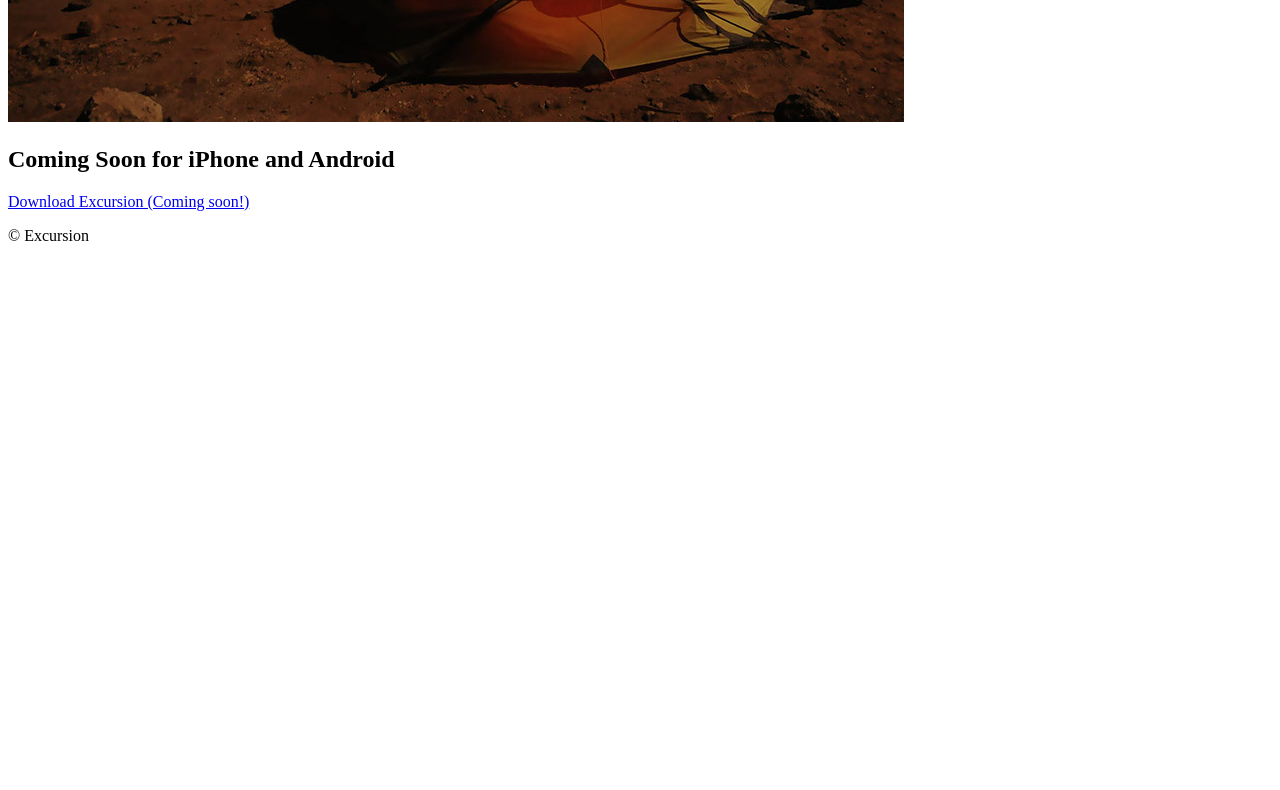
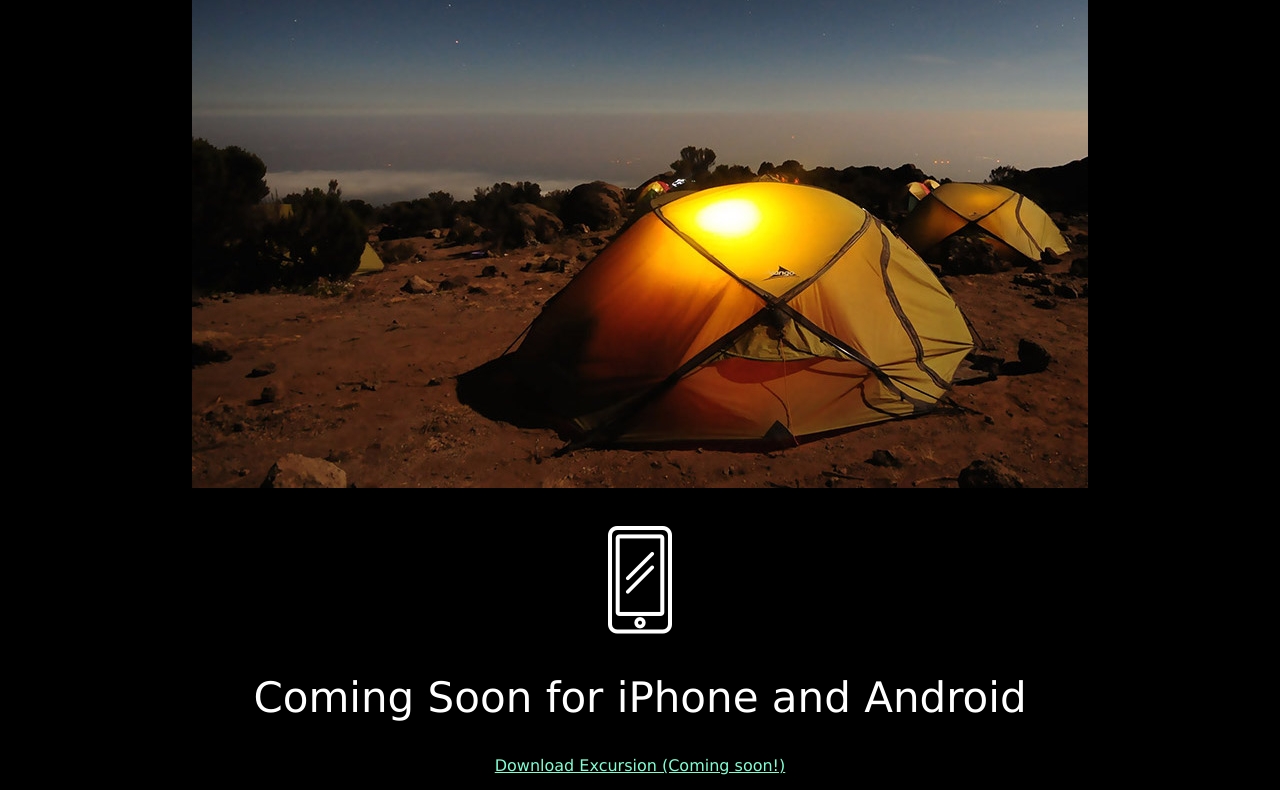
Before and after one commit to AncaHarbada/excursion, a plain HTML site: page index.html in a window 1280 px wide. Shown: the part 604-1394 px from the top of the page. Before the commit the page ends 865 px from the top, so only its background shows below. Drawn offline with Linux system fonts and the light colour scheme.

Commit message:
Final commit-project

```diff
--- a/index.html
+++ b/index.html
@@ -1,8 +1,5 @@
 <!DOCTYPE html>
-<!--[if lt IE 7]>      <html class="no-js lt-ie9 lt-ie8 lt-ie7"> <![endif]-->
-<!--[if IE 7]>         <html class="no-js lt-ie9 lt-ie8"> <![endif]-->
-<!--[if IE 8]>         <html class="no-js lt-ie9"> <![endif]-->
-<!--[if gt IE 8]>      <html class="no-js"> <!--<![endif]-->
+
 <html>
     <head>
         <meta charset="utf-8">
@@ -10,25 +7,31 @@
         <title>Excursion</title>
         <meta name="description" content="Excursion Project">
         <meta name="viewport" content="width=device-width, initial-scale=1">
-        <link rel="stylesheet" href="style.css">
+        <link rel="stylesheet" href="./resources/css/style.css">
     </head>
     <body>
-
+        <section class="s1">
             <h1>Discover hidden places in the world around you</h1>
             <a href="#">Download Excursion (Coming soon!)</a>
-        <!-- space for video-->
-
-
+            <br>
+            <video src="https://content.codecademy.com/programs/freelance-one/excursion/videos/excursion.mp4" type="video/mp4" autoplay loop muted>
+                Your browser does not support the video tag.
+            </video>
+        </section>
+        <section class="s2">
             <h2>Your personal travel guide</h2>
             <p>Excursion remembers places you like, and recommends new points of interest around you.</p>
-        <img src="./resources/camp.jpg" alt="Tent in the desert">
-        <img src="./resources/phone.png" alt="Cellphone icon">
+            <br>
+            <img src="./resources/images/camp.jpg" alt="Tent in the desert">
+            <br>
+            <img src="./resources/images/phone.png" alt="Cellphone icon">
+        </section>
+        <section class="s3">
             <h2>Coming Soon for iPhone and Android</h2>
             <a href="#">Download Excursion (Coming soon!)</a>
-
+        </section>
         <footer>
             <p> &copy; Excursion</p>
         </footer>
-
     </body>
 </html>
--- /dev/null
+++ b/resources/css/style.css
@@ -0,0 +1,38 @@
+body {
+    background: black;
+    margin: 0;
+    padding: 0;
+    text-align: center;
+    font-family: Verdana;
+}
+
+.s1 h1 {
+    font-weight: normal;
+    font-size: 50px;
+    color: white;
+}
+
+a {
+    font-size: 16px;
+    color: aquamarine;
+}
+
+/** h2 text from s2 and s3 **/
+h2 {
+    font-weight: 300;
+    font-size: 42px;
+    color: white;
+}
+p {
+    font-size: 21px;
+    color: gray;
+}
+
+img,
+video {
+    margin-top: 34px;
+}
+
+footer {
+    text-align: right;
+}
```
Also changed, not shown: resources/images/camp.jpg (renamed from resources/camp.jpg), resources/images/excursion.png (renamed from excursion.png), resources/images/excursion_redline.png (renamed from excursion_redline.png), resources/images/phone.png (renamed from resources/phone.png), style.css (deleted), 1 other file. Lines whose indentation alone changed are shown as unchanged.
